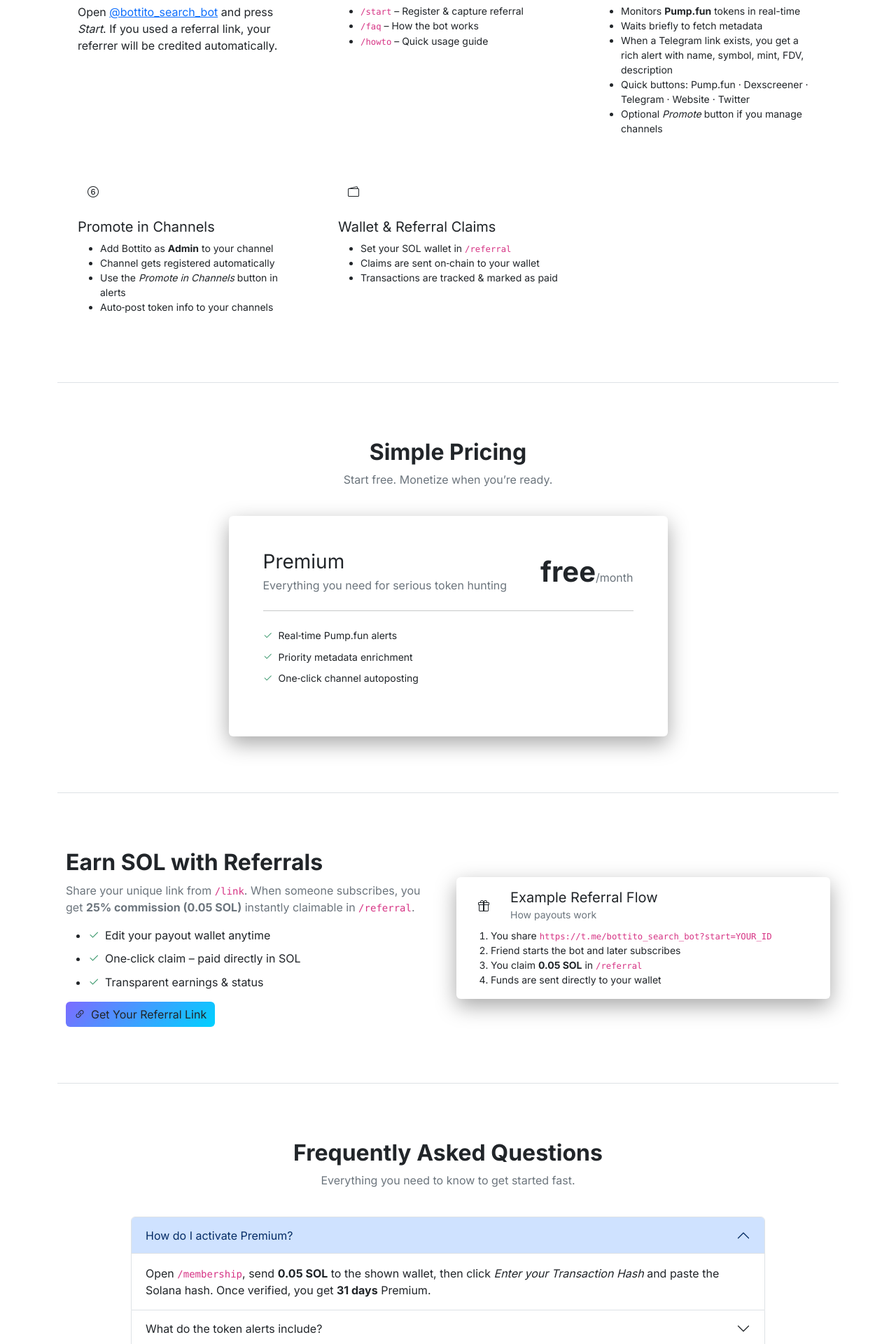
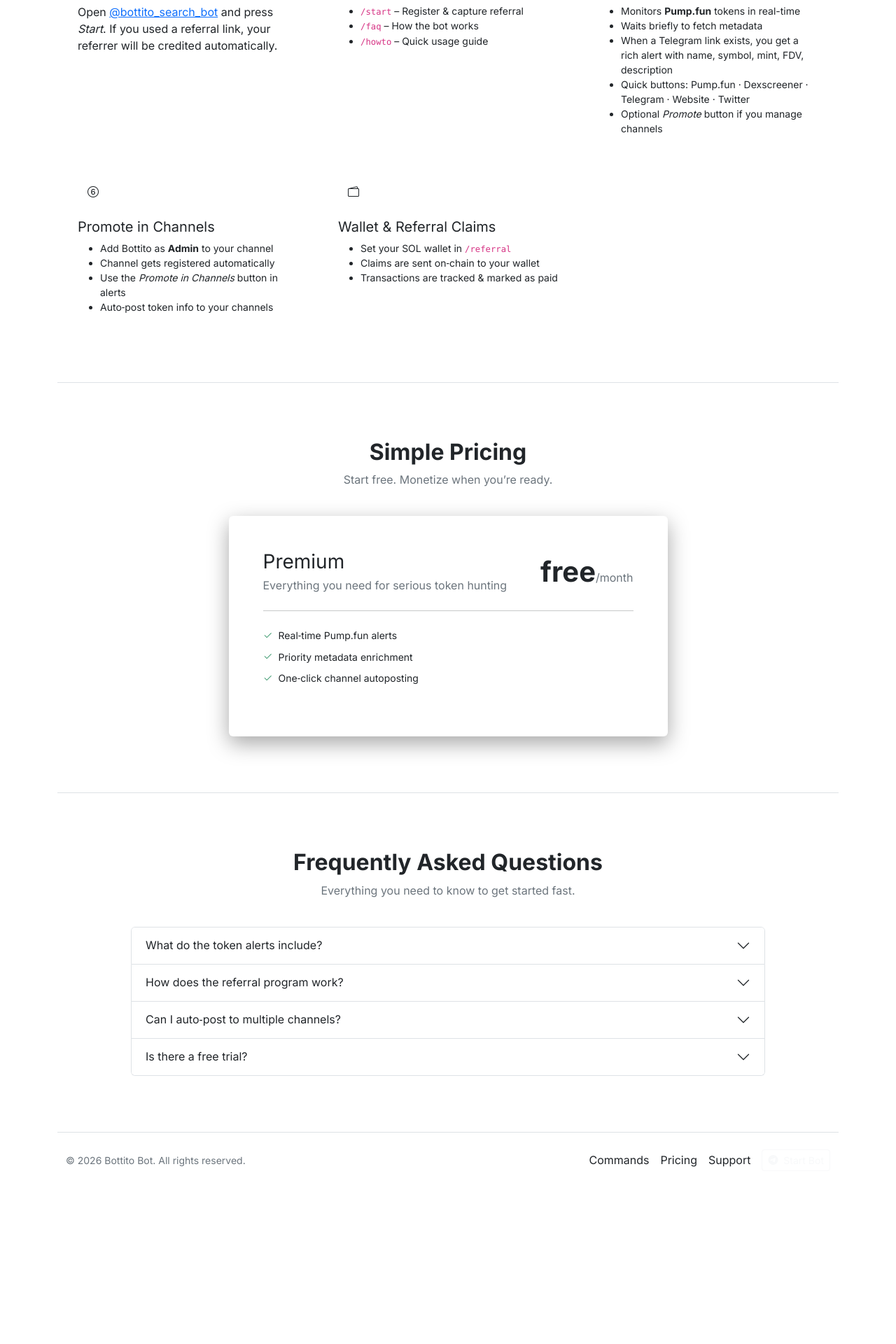
Before and after one commit to sjurajpuchky/bottito, a Flask app: page / in a window 1280 px wide. Shown: the part 880-2800 px from the top of the page at 70% size. After the commit the page ends 2547 px from the top, so only its background shows below. Run offline with Flask 3, Linux system fonts and the light colour scheme.

Commit message:
make money

```diff
--- a/templates/homepage.html
+++ b/templates/homepage.html
@@ -27,7 +27,7 @@
         <div class="col-lg-7">
           <div class="hero-badge d-inline-flex align-items-center gap-2 px-3 py-2 rounded-pill text-info-emphasis mb-3 blur">
             <span class="badge rounded-pill text-bg-primary">New</span>
-            <span>14‑day free trial</span>
+            <span>free for all + you can make money, in app</span>
           </div>
           <h1 class="display-5 fw-bold lh-1 mb-3">Bottito Bot – Real‑time <span class="text-info">Pump.fun</span> token alerts & channel autoposting</h1>
           <p class="lead text-secondary">Start the bot, enjoy a free. Promote in your channels with one click with nice action buttons.</p>
@@ -176,43 +176,6 @@
     </div>
   </section>
 
-  <!-- Referral -->
-  <section id="referral" class="section-pt section-pb border-bottom">
-    <div class="container">
-      <div class="row align-items-center gy-4">
-        <div class="col-lg-6">
-          <h2 class="fw-bold">Earn SOL with Referrals</h2>
-          <p class="text-secondary">Share your unique link from <code>/link</code>. When someone subscribes, you get <strong>25% commission (0.05 SOL)</strong> instantly claimable in <code>/referral</code>.</p>
-          <ul class="list-icon">
-            <li><i class="bi bi-check2 me-2 text-success"></i>Edit your payout wallet anytime</li>
-            <li><i class="bi bi-check2 me-2 text-success"></i>One‑click claim – paid directly in SOL</li>
-            <li><i class="bi bi-check2 me-2 text-success"></i>Transparent earnings & status</li>
-          </ul>
-          <a href="https://t.me/bottito_search_bot" class="btn btn-brand"><i class="bi bi-link-45deg me-2"></i>Get Your Referral Link</a>
-        </div>
-        <div class="col-lg-6">
-          <div class="card shadow-soft">
-            <div class="card-body">
-              <div class="d-flex align-items-center gap-3 mb-2">
-                <div class="icon-bubble"><i class="bi bi-gift"></i></div>
-                <div>
-                  <h5 class="mb-0">Example Referral Flow</h5>
-                  <small class="text-secondary">How payouts work</small>
-                </div>
-              </div>
-              <ol class="small mb-0">
-                <li>You share <code>https://t.me/bottito_search_bot?start=YOUR_ID</code></li>
-                <li>Friend starts the bot and later subscribes</li>
-                <li>You claim <strong>0.05 SOL</strong> in <code>/referral</code></li>
-                <li>Funds are sent directly to your wallet</li>
-              </ol>
-            </div>
-          </div>
-        </div>
-      </div>
-    </div>
-  </section>
-
   <!-- FAQ -->
   <section id="faq" class="section-pt section-pb">
     <div class="container">
@@ -226,14 +189,6 @@
       <div class="row justify-content-center">
         <div class="col-lg-10">
           <div class="accordion" id="faqAcc">
-            <div class="accordion-item">
-              <h2 class="accordion-header" id="q1h">
-                <button class="accordion-button" type="button" data-bs-toggle="collapse" data-bs-target="#q1" aria-expanded="true" aria-controls="q1">How do I activate Premium?</button>
-              </h2>
-              <div id="q1" class="accordion-collapse collapse show" aria-labelledby="q1h" data-bs-parent="#faqAcc">
-                <div class="accordion-body">Open <code>/membership</code>, send <strong>0.05 SOL</strong> to the shown wallet, then click <em>Enter your Transaction Hash</em> and paste the Solana hash. Once verified, you get <strong>31 days</strong> Premium.</div>
-              </div>
-            </div>
 
             <div class="accordion-item">
               <h2 class="accordion-header" id="q2h">
@@ -284,7 +239,6 @@
       <div class="d-flex align-items-center gap-3">
         <a class="link-dark text-decoration-none" href="#commands">Commands</a>
         <a class="link-dark text-decoration-none" href="#pricing">Pricing</a>
-        <a class="link-dark text-decoration-none" href="#referral">Referral</a>
           <a class="link-dark text-decoration-none" href="https://t.me/+rFpK-wU7nidkYTRk">Support</a>
         <a class="btn btn-sm btn-outline-light" href="https://t.me/bottito_search_bot" target="_blank" rel="noopener noreferrer"><i class="bi bi-telegram me-1"></i> Start Bot</a>
       </div>
```
